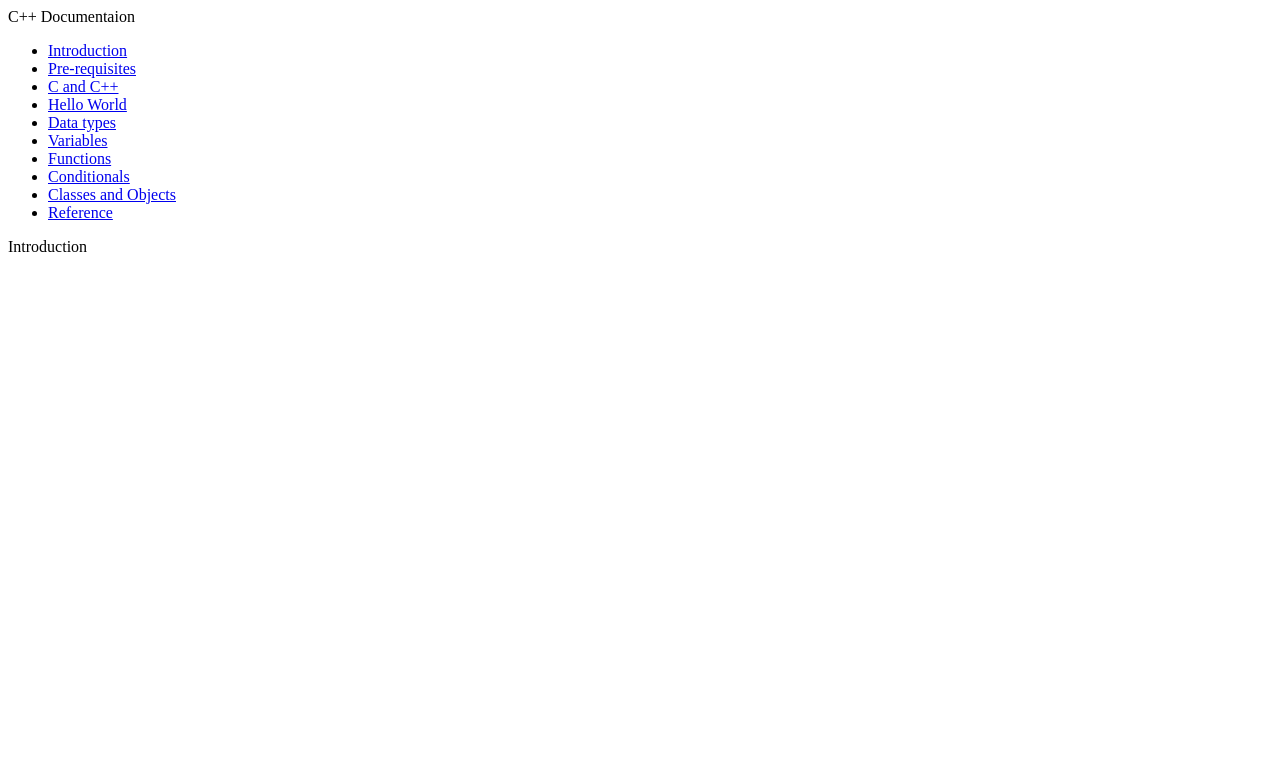
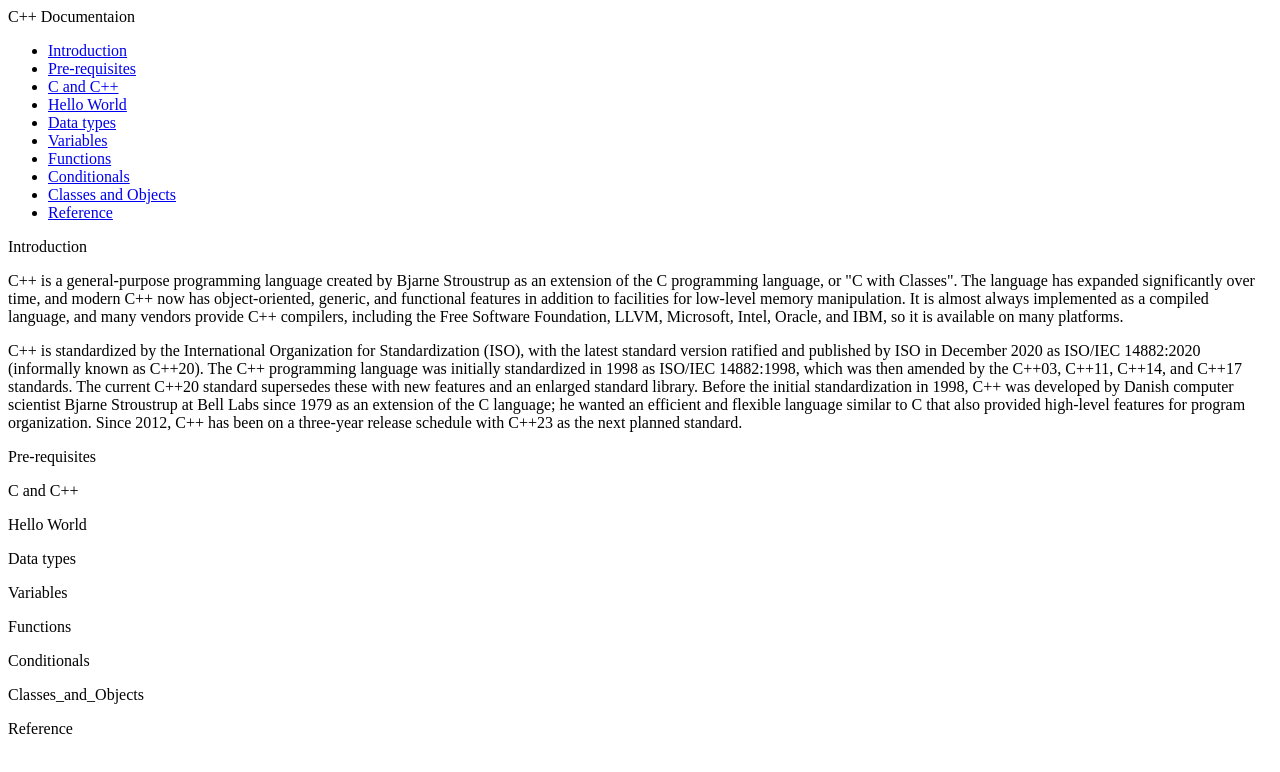
Before and after one commit to AbinashChetia/technical-documentation-page-fcc, a plain HTML site: page index.html in a window 1280 px wide. Drawn offline with Linux system fonts and the light colour scheme.

Commit message:
Update index.html

```diff
--- a/index.html
+++ b/index.html
@@ -1,6 +1,5 @@
 <!DOCTYPE html>
 <html>
-
     <nav id="navbar">
         <header>C++ Documentaion</header>
         <ul>
@@ -22,15 +21,120 @@
             <header>Introduction</header>
             <article>
                 <p>
+                    C++ is a general-purpose programming language
+                    created by Bjarne Stroustrup as an extension
+                    of the C programming language, or "C with
+                    Classes". The language has expanded significantly
+                    over time, and modern C++ now has object-oriented,
+                    generic, and functional features in addition to
+                    facilities for low-level memory manipulation.
+                    It is almost always implemented as a compiled
+                    language, and many vendors provide C++ compilers,
+                    including the Free Software Foundation, LLVM,
+                    Microsoft, Intel, Oracle, and IBM, so it is
+                    available on many platforms.
+                </p>
+                <p>
+                    C++ is standardized by the International Organization
+                    for Standardization (ISO), with the latest standard
+                    version ratified and published by ISO in December
+                    2020 as ISO/IEC 14882:2020 (informally known as C++20).
+                    The C++ programming language was initially standardized
+                    in 1998 as ISO/IEC 14882:1998, which was then amended by
+                    the C++03, C++11, C++14, and C++17 standards. The current
+                    C++20 standard supersedes these with new features and an
+                    enlarged standard library. Before the initial standardization
+                    in 1998, C++ was developed by Danish computer scientist
+                    Bjarne Stroustrup at Bell Labs since 1979 as an extension
+                    of the C language; he wanted an efficient and flexible
+                    language similar to C that also provided high-level features
+                    for program organization. Since 2012, C++ has been on a
+                    three-year release schedule with C++23 as the next planned
+                    standard.
+                </p>
+            </article>
+        </section>
 
-                </p>
+        <section class="main-section" id="Pre-requisites">
+            <header>Pre-requisites</header>
+            <article>
                 <p>
 
                 </p>
             </article>
-
         </section>
 
+        <section class="main-section" id="C_and_C++">
+            <header>C and C++</header>
+            <article>
+                <p>
+
+                </p>
+            </article>
+        </section>
+
+        <section class="main-section" id="Hello_World">
+            <header>Hello World</header>
+            <article>
+                <p>
+
+                </p>
+            </article>
+        </section>
+
+        <section class="main-section" id="Data_types">
+            <header>Data types</header>
+            <article>
+                <p>
+
+                </p>
+            </article>
+        </section>
+
+        <section class="main-section" id="Variables">
+            <header>Variables</header>
+            <article>
+                <p>
+
+                </p>
+            </article>
+        </section>
+
+        <section class="main-section" id="Functions">
+            <header>Functions</header>
+            <article>
+                <p>
+
+                </p>
+            </article>
+        </section>
+
+        <section class="main-section" id="Conditionals">
+            <header>Conditionals</header>
+            <article>
+                <p>
+
+                </p>
+            </article>
+        </section>
+
+        <section class="main-section" id="Classes_and_Objects">
+            <header>Classes_and_Objects</header>
+            <article>
+                <p>
+
+                </p>
+            </article>
+        </section>
+
+        <section class="main-section" id="Reference">
+            <header>Reference</header>
+            <article>
+                <p>
+
+                </p>
+            </article>
+        </section>
 
     </main>
 </html>
```
